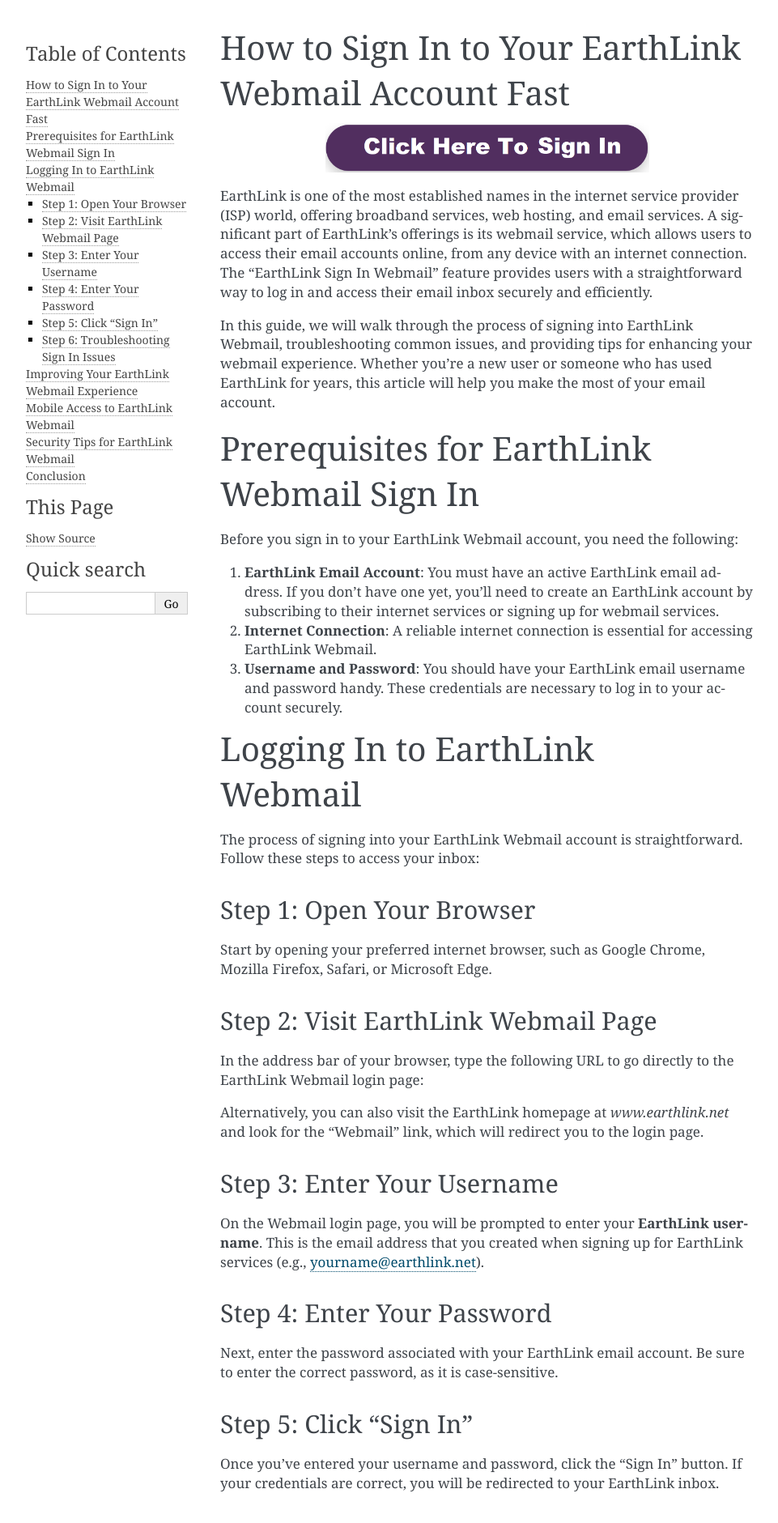
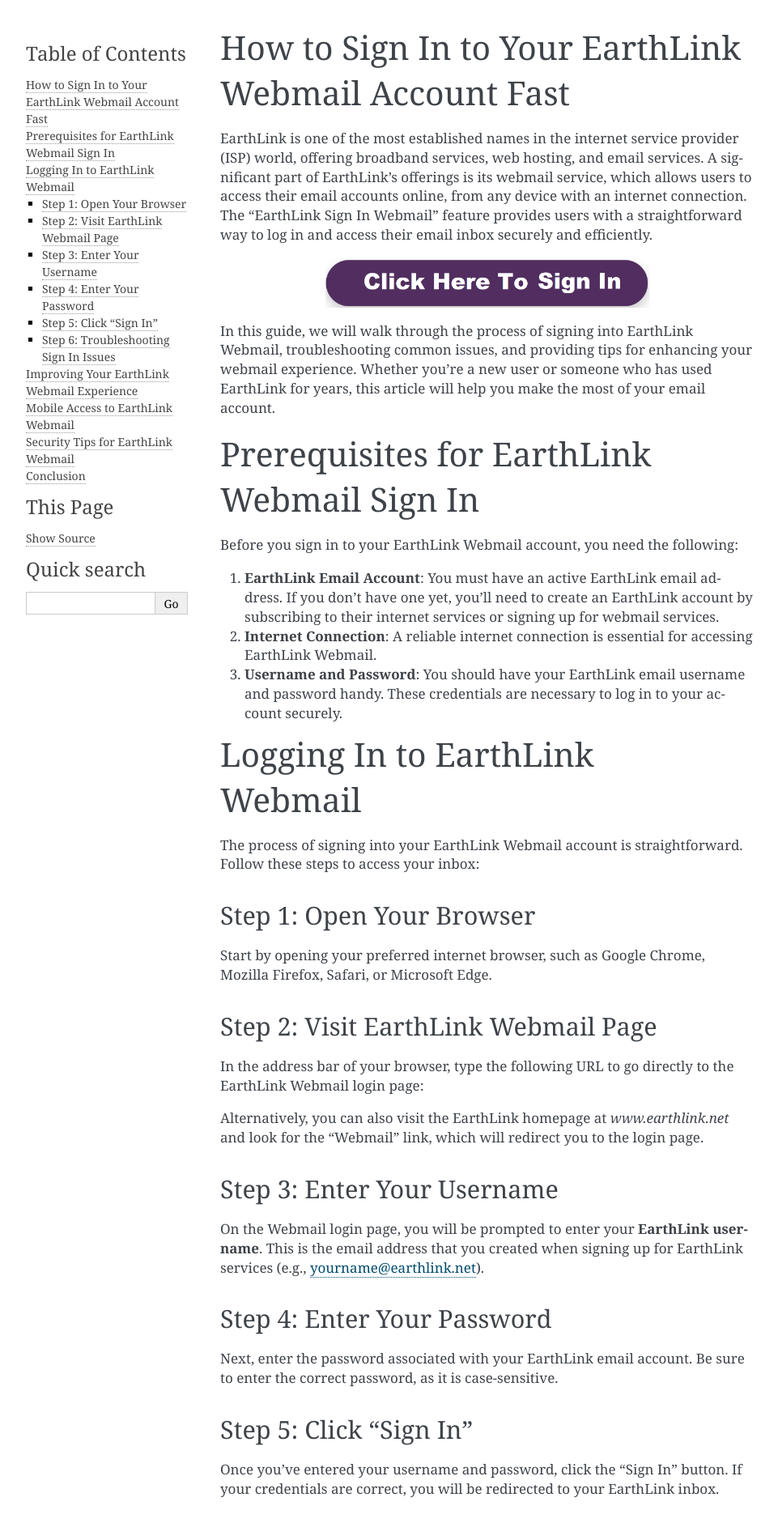
Before and after one commit to paull-williams/earthlinksigninwebmail, a Sphinx documentation site: the page built from docs/index.rst, in a window 1280 px wide. Shown: the top 1881 px of the page at 81% size, without its empty margins (148-1109 px from the left). Built offline with Sphinx 7.4.7, drawn with Linux system fonts in a browser that asks for light colours.

```diff
--- a/docs/index.rst
+++ b/docs/index.rst
@@ -1,14 +1,14 @@
 How to Sign In to Your EarthLink Webmail Account Fast
 =====================================
+
+
+EarthLink is one of the most established names in the internet service provider (ISP) world, offering broadband services, web hosting, and email services. A significant part of EarthLink's offerings is its webmail service, which allows users to access their email accounts online, from any device with an internet connection. The "EarthLink Sign In Webmail" feature provides users with a straightforward way to log in and access their email inbox securely and efficiently.
 
 .. image:: click-sign-in.png
    :alt: My Project Logo
    :width: 400px
    :align: center
    :target: https://aclportal.com/
-
-
-EarthLink is one of the most established names in the internet service provider (ISP) world, offering broadband services, web hosting, and email services. A significant part of EarthLink's offerings is its webmail service, which allows users to access their email accounts online, from any device with an internet connection. The "EarthLink Sign In Webmail" feature provides users with a straightforward way to log in and access their email inbox securely and efficiently.
 
 In this guide, we will walk through the process of signing into EarthLink Webmail, troubleshooting common issues, and providing tips for enhancing your webmail experience. Whether you're a new user or someone who has used EarthLink for years, this article will help you make the most of your email account.
 
```
